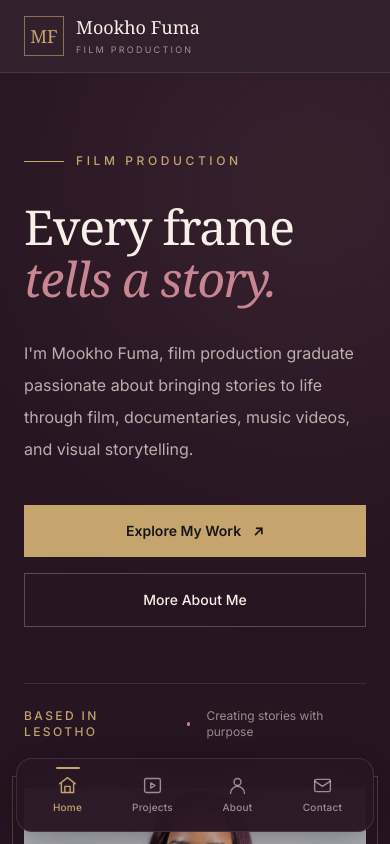
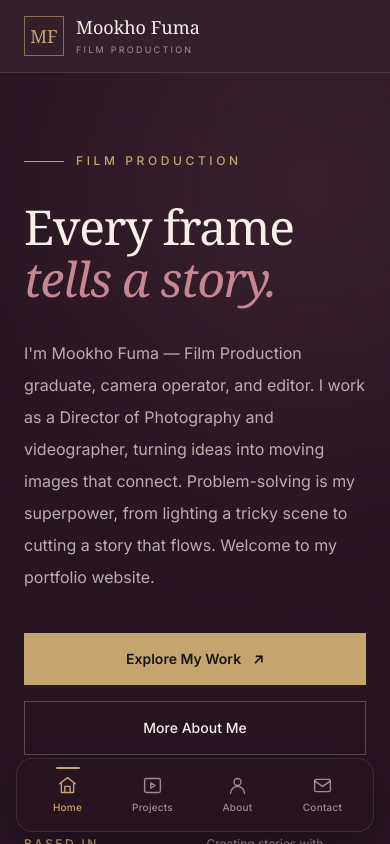
Before and after one commit to Fuma1322/cassyfuma, a Next.js app: page / in a window 390 px wide. Shown: the top 844 px of the page. Built offline with nearby package versions, Linux system fonts and the light colour scheme.

Commit message:
fix: Footer and Mobile Dock

```diff
--- a/app/(front)/layout.tsx
+++ b/app/(front)/layout.tsx
@@ -1,5 +1,4 @@
 import type { ReactNode } from 'react';
-
 import Navbar from '@/components/layout/Navbar';
 import Footer from '@/components/layout/Footer';
 
@@ -11,8 +10,12 @@ export default function FrontLayout({
   return (
     <>
       <Navbar />
-      <div className="pb-24 md:pb-0">{children}</div>
-      <Footer />
+
+      <main>{children}</main>
+
+      <div className="pb-6 md:pb-0">
+        <Footer />
+      </div>
     </>
   );
 }
--- a/components/frontend/Hero.tsx
+++ b/components/frontend/Hero.tsx
@@ -26,8 +26,10 @@ export default function Hero() {
           </h1>
 
           <p className="mt-8 max-w-lg text-base leading-8 text-[#F6F0E8]/70 sm:text-lg">
-            I&apos;m Mookho Fuma, film production graduate passionate about bringing stories to life
-            through film, documentaries, music videos, and visual storytelling.
+            I&apos;m Mookho Fuma — Film Production graduate, camera operator, and editor. I work as
+            a Director of Photography and videographer, turning ideas into moving images that
+            connect. Problem-solving is my superpower, from lighting a tricky scene to cutting a
+            story that flows. Welcome to my portfolio website.
           </p>
 
           <div className="mt-10 flex flex-col gap-4 sm:flex-row">
--- a/components/layout/Footer.tsx
+++ b/components/layout/Footer.tsx
@@ -97,9 +97,9 @@ export default function Footer() {
 
         {/* Bottom bar */}
         <div className="flex flex-col gap-4 pt-7 text-xs text-[#F6F0E8]/45 sm:flex-row sm:items-center sm:justify-between">
-          <p>© {currentYear} Mookho Fuma. All rights reserved.</p>
-
-          <p className="tracking-wide text-[#25d366]/60">Crafted by MPlug (Pty) Ltd.</p>
+          <p className="tracking-wide text-[#25d366]/60">
+            © {currentYear} All rights reserved. Crafted by MPlug (Pty) Ltd.
+          </p>
         </div>
       </div>
     </footer>
```
